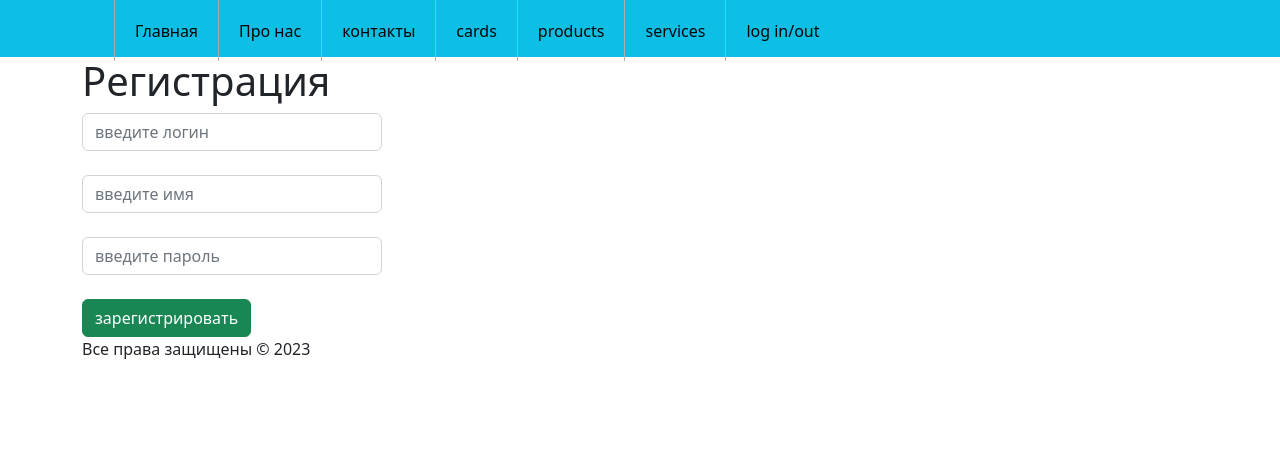
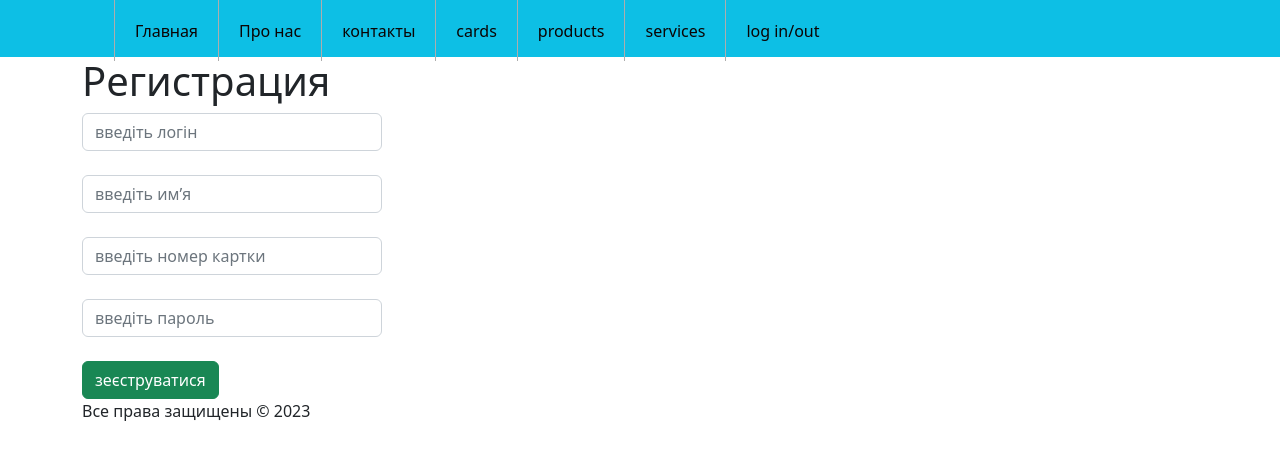
Before and after one commit to barmaleyProgrammer/personal_account, a PHP site: page / in a window 1280 px wide. Shown: the top 460 px of the page. Run offline with PHP 8.4, Linux system fonts and the light colour scheme.

Commit message:
+ insert card

```diff
--- a/index.php
+++ b/index.php
@@ -14,10 +14,11 @@ require "parts/menu.php";
         <div id="row">
             <h1>Регистрация</h1>
             <form action="reg_auth/validation-form/check.php" method="post">
-                <input type="text" class="form-control" name="login" id="login" placeholder="введите логин"><br>
-                <input type="text" class="form-control" name="name" id="name" placeholder="введите имя"><br>
-                <input type="password" class="form-control" name="pass" id="pass" placeholder="введите пароль"><br>
-                <button class="btn btn-success" type="submit">зарегистрировать</button>
+                <input type="text" class="form-control" name="login" id="login" placeholder="введіть логін"><br>
+                <input type="text" class="form-control" name="name" id="name" placeholder="введіть имʼя"><br>
+                <input type="text" class="form-control" name="card" id="card" placeholder="введіть номер картки"><br>
+                <input type="password" class="form-control" name="pass" id="pass" placeholder="введіть пароль"><br>
+                <button class="btn btn-success" type="submit">зеєструватися</button>
             </form>
         </div>
     </div>
--- a/reg_auth/reg.php
+++ b/reg_auth/reg.php
@@ -18,8 +18,9 @@
                 <div class="col">
                     <h1>Регистрация</h1>
                     <form action="validation-form/check.php" method="post">
-                        <input type="text" class="form-control" name="login" id="login" placeholder="введите логин"><br>
-                         <input type="text" class="form-control" name="name" id="name" placeholder="введите имя"><br>
+                        <input type="text" class="form-control" name="login" id="login" placeholder="введіть логін"><br>
+                         <input type="text" class="form-control" name="name" id="name" placeholder="введіть имʼя"><br>
+                         <input type="text" class="form-control" name="name" id="name" placeholder="введите номер карт"><br>
                         <input type="password" class="form-control" name="pass" id="pass" placeholder="введите пароль"><br>
                         <button class="btn btn-success" type="submit">зарегистрировать</button>
                     </form>
--- a/reg_auth/validation-form/check.php
+++ b/reg_auth/validation-form/check.php
@@ -2,6 +2,7 @@
 global $conn;
 $login = filter_var(trim($_POST['login']));
 $name = filter_var(trim($_POST['name']));
+$card = filter_var(trim($_POST['card']));
 $pass = filter_var(trim($_POST['pass']));
 if(mb_strlen($login) < 5 || mb_strlen($login) > 90) {
     echo "недопустимая длинна логина меньше 5 не больше 90";
@@ -33,6 +34,7 @@ $pass = md5($pass."rtytryt777");
 require('../db.php');
 
 $mysql = mysqli_query( $conn,"INSERT INTO users (login, name, pass) VALUES ('$login', '$name', '$pass')");
+$mysql = mysqli_query( $conn,"INSERT INTO cards (name, card) VALUES ('$name', '$card')");
 //header('location: ../personal_account/index.php');
 //$sql= "INSERT INTO users (login,name,pass) VALUES ('".$_POST['login']."','".$_POST['name']."','".$_POST['pass']."')";
 //$sql= "INSERT INTO users (login,name,pass) VALUES ('".$_POST['login']."','".$_POST['name']."','".$_POST['pass']."')";
```
Also changed, not shown: about.php (+5 -5 lines), product.php (+4 -3 lines).
